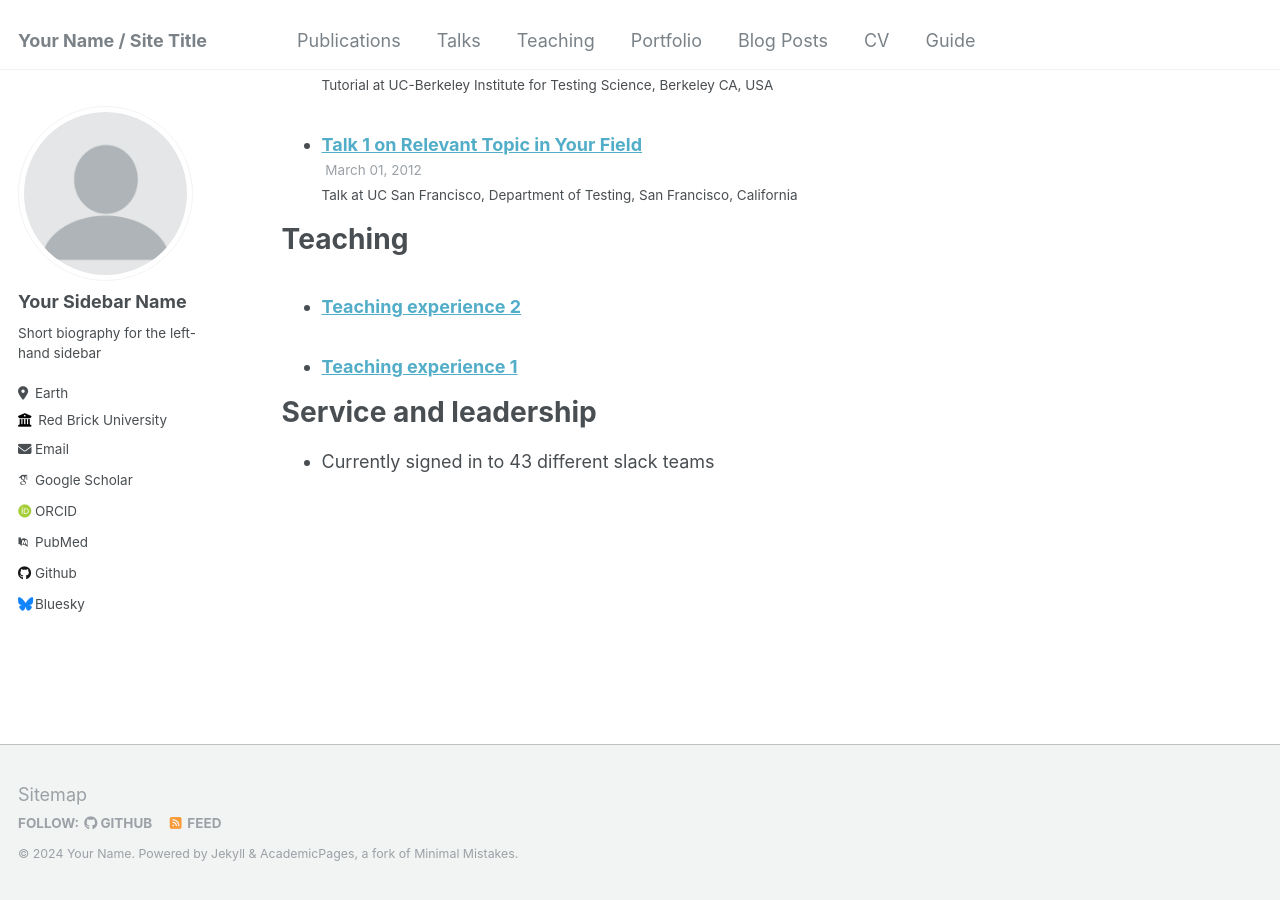
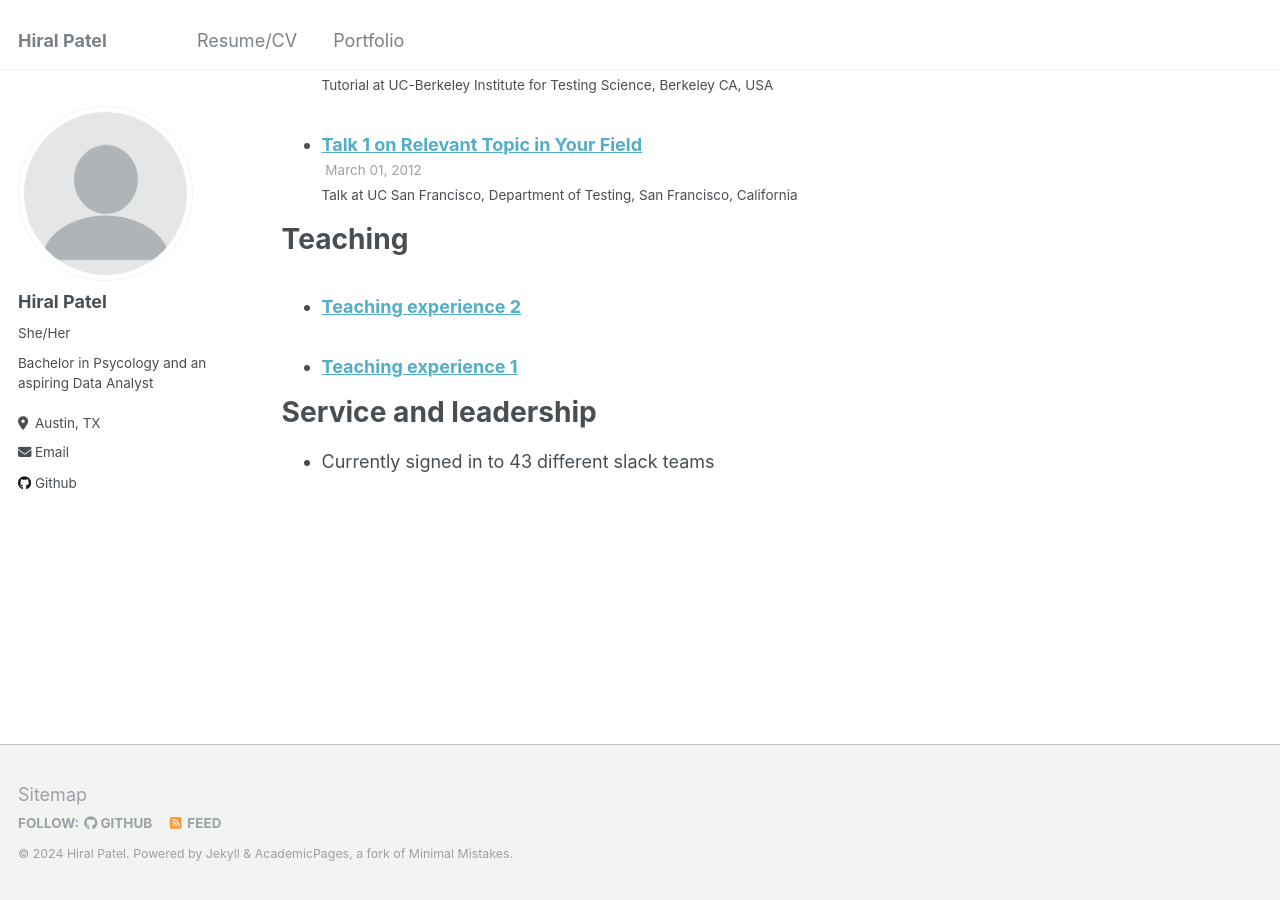
Before and after one commit to hiral-patel-da/hiral-patel-da.github.io, a Jekyll site: the page built from _pages/cv.md, in a window 1280 px wide and 900 px high, scrolled down 1747 px. Built offline with Jekyll 4.4.1, drawn with Linux system fonts in a browser that asks for light colours; some web fonts are replaced.

Commit message:
Initial commit

```diff
--- a/_config.yml
+++ b/_config.yml
@@ -8,13 +8,13 @@
 
 # Basic Site Settings
 locale                   : "en-US"
-title                    : "Your Name / Site Title"
+title                    : "Hiral Patel"
 title_separator          : "-"
-name                     : &name "Your Name"
-description              : &description "personal description"
-url                      : https://academicpages.github.io # the base hostname & protocol for your site e.g. "https://mmistakes.github.io"
+name                     : &name "Hiral Patel"
+description              : &description "Aspiring Data Analyst"
+url                      : https://hiral-patel-da.github.io # the base hostname & protocol for your site e.g. "https://mmistakes.github.io"
 baseurl                  : "" # the subpath of your site, e.g. "/blog"
-repository               : "academicpages/academicpages.github.io"
+repository               : "hiral-patel-da/hiral-patel-da.github.io"
 
 # Site Author - The following control what appear as part of the author content on the side bar.
 #               If a field is blank the icon and link will not appear, otherwise it will be shown.
@@ -22,33 +22,32 @@ repository               : "academicpages/academicpages.github.io"
 author:
   # Biographic information
   avatar           : "profile.png"
-  name             : "Your Sidebar Name"
-  pronouns         : # example: "she/her"
-  bio              : "Short biography for the left-hand sidebar"
-  location         : "Earth"
-  employer         : "Red Brick University"
+  name             : "Hiral Patel"
+  pronouns         : "She/Her"
+  bio              : "Bachelor in Psycology and an aspiring Data Analyst"
+  location         : "Austin, TX"
   uri              : # URL
-  email            : "none@example.org"
+  email            : "hiralpatel2401@gmail.com"
 
   # Academic websites
-  arxiv            : # URL - Update with the correct link to your profile
-  googlescholar    : "https://scholar.google.com/citations?user=PS_CX0AAAAAJ"
-  impactstory      : # URL
-  orcid            : "http://orcid.org/yourorcidurl"
-  semantic         : # URL
-  pubmed           : "https://www.ncbi.nlm.nih.gov/pubmed/?term=john+snow"
-  researchgate     : # URL
+  # arxiv            : # URL - Update with the correct link to your profile
+  # googlescholar    : "https://scholar.google.com/citations?user=PS_CX0AAAAAJ"
+  # impactstory      : # URL
+  # orcid            : "http://orcid.org/yourorcidurl"
+  # semantic         : # URL
+  # pubmed           : "https://www.ncbi.nlm.nih.gov/pubmed/?term=john+snow"
+  # researchgate     : # URL
 
   # Repositories and software development
-  bitbucket        : # Username - Update with your username on the site
-  codepen          : # Username
-  dribbble         : # Username
-  github           : "academicpages"
+  # bitbucket        : # Username - Update with your username on the site
+  # codepen          : # Username
+  # dribbble         : # Username
+  github           : "https://github.com/hiral-patel-da"
   kaggle           : # Username
   stackoverflow    : # User number or user number and name (i.e., use "1" or "1/jeff-atwood")
 
   # Social media
-  bluesky          : "bsky.app" # Replace this with you Bluesky username
+  # bluesky          : "bsky.app" # Replace this with you Bluesky username
   facebook         : # Username
   flickr           : # Username
   foursquare       : # Username
--- a/_pages/cv.md
+++ b/_pages/cv.md
@@ -1,7 +1,7 @@
 ---
 layout: archive
 title: "CV"
-permalink: /cv/
+permalink: /resume/
 author_profile: true
 redirect_from:
   - /resume
```
Also changed, not shown: _data/navigation.yml (+2 -17 lines), 1 other file.
